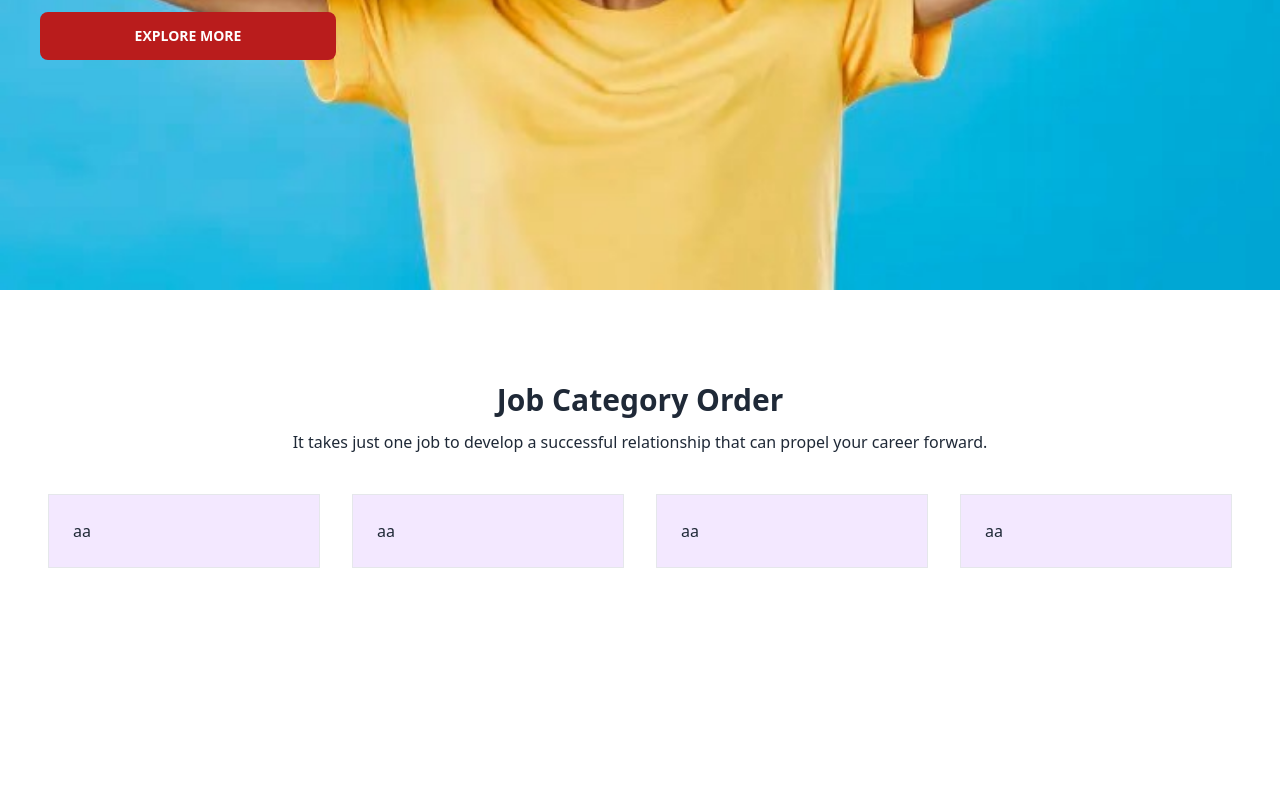
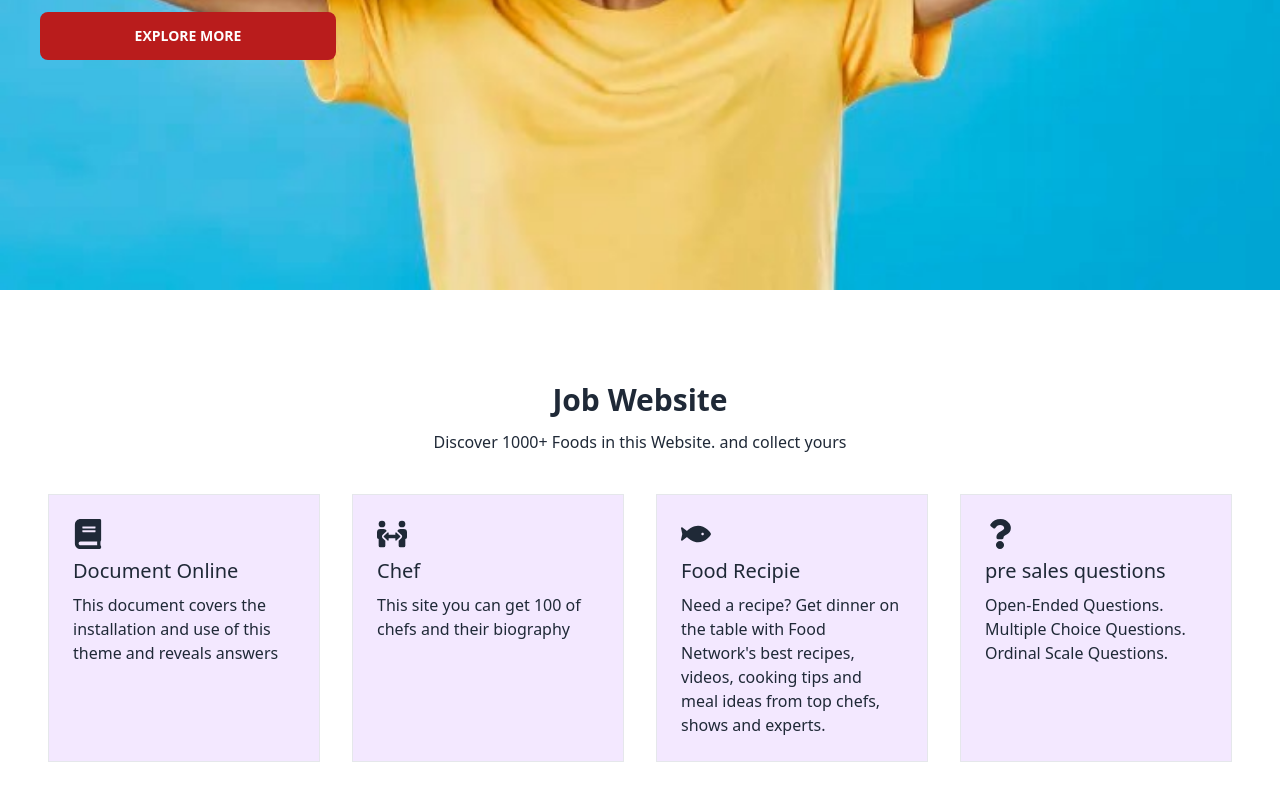
Before and after one commit to Sazzads/Chef_Cave_client, a React (Vite) app: page / in a window 1280 px wide. Shown: the part 494-1294 px from the top of the page. Before the commit the page ends 1158 px from the top, so only its background shows below. Built offline with nearby package versions, Linux system fonts and the light colour scheme.

Commit message:
add extra section after cover pic

```diff
--- a/package.json
+++ b/package.json
@@ -16,6 +16,7 @@
     "match-sorter": "^6.3.1",
     "react": "^18.2.0",
     "react-dom": "^18.2.0",
+    "react-icons": "^4.8.0",
     "react-router-dom": "^6.11.0",
     "sort-by": "^1.2.0"
   },
--- a/src/pages/Home/Home.jsx
+++ b/src/pages/Home/Home.jsx
@@ -1,5 +1,6 @@
 import React from 'react';
 import coverPic from "../../assets/cover.jpg"
+import { FaBeer, FaBook, FaFish, FaPeopleArrows, FaQuestion } from "react-icons/fa";
 
 
 const Home = () => {
@@ -21,35 +22,44 @@ const Home = () => {
             </div>
             {/* carusel  */}
 
+            {/* second section  */}
             <div className='my-container'>
                 <div className=' flex flex-col items-center mb-6'>
-                    <h1 className='text-3xl font-bold py-3'>Job Category Order</h1>
-                    <p className='font-thin'>It takes just one job to develop a successful relationship that can propel your career forward.</p>
+                    <h1 className='text-3xl font-bold py-3'>Job Website</h1>
+                    <p className='font-thin'>Discover 1000+ Foods in this Website. and collect yours</p>
                 </div>
 
                 <div className=' grid grid-cols-1 md:grid-cols-4 '>
 
                     <div className='border m-4 p-6 bg-purple-100 hover:bg-purple-200'>
-                    <h1>aa</h1>
-                 </div>
-
-
-                 <div className='border m-4 p-6 bg-purple-100 hover:bg-purple-200'>
-                    <h1>aa</h1>
+                        < FaBook className='text-3xl mb-2'></FaBook>
+                        <h5 className='text-xl mb-2'>Document Online</h5>
+                        <p>This document covers the installation and use of this theme and reveals answers</p>
                     </div>
 
                     <div className='border m-4 p-6 bg-purple-100 hover:bg-purple-200'>
-                    <h1>aa</h1>
+                        < FaPeopleArrows className='text-3xl mb-2'></FaPeopleArrows>
+                        <h5 className='text-xl mb-2'>Chef</h5>
+                        <p>This site you can get 100 of chefs and their biography</p>
                     </div>
 
                     <div className='border m-4 p-6 bg-purple-100 hover:bg-purple-200'>
-                    <h1>aa</h1>
+                        < FaFish className='text-3xl mb-2'></FaFish>
+                        <h5 className='text-xl mb-2'>Food Recipie</h5>
+                        <p>Need a recipe? Get dinner on the table with Food Network's best recipes, videos, cooking tips and meal ideas from top chefs, shows and experts.</p>
+                    </div>
+
+                    <div className='border m-4 p-6 bg-purple-100 hover:bg-purple-200'>
+                        < FaQuestion className='text-3xl mb-2'></FaQuestion>
+                        <h5 className='text-xl mb-2'>pre sales questions</h5>
+                        <p>Open-Ended Questions. Multiple Choice Questions. Ordinal Scale Questions.</p>
                     </div>
 
                 </div>
+            </div>
+            {/* second section  */}
 
 
-                </div>
         </div>
     );
 };
```
Also changed, not shown: 1 other file (tests, documents, lock files or other folders). Lines whose indentation alone changed are shown as unchanged.
